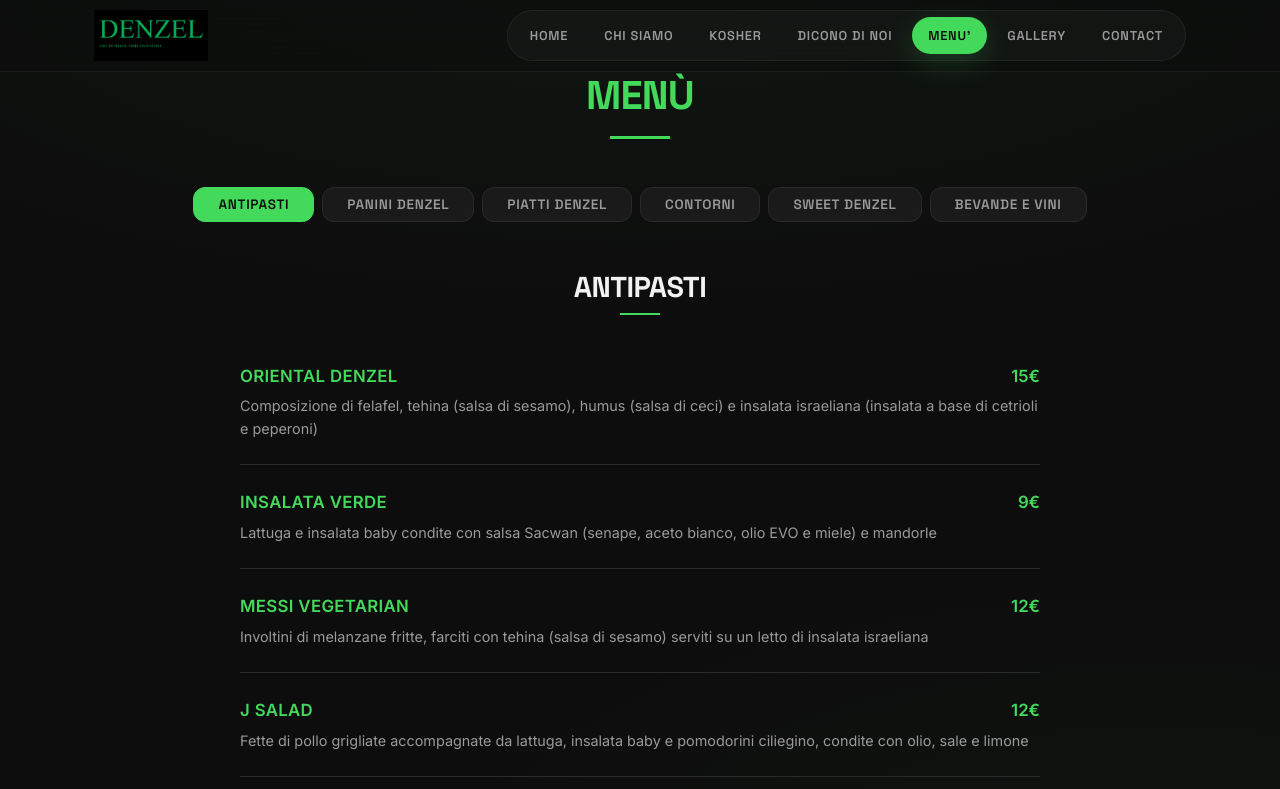
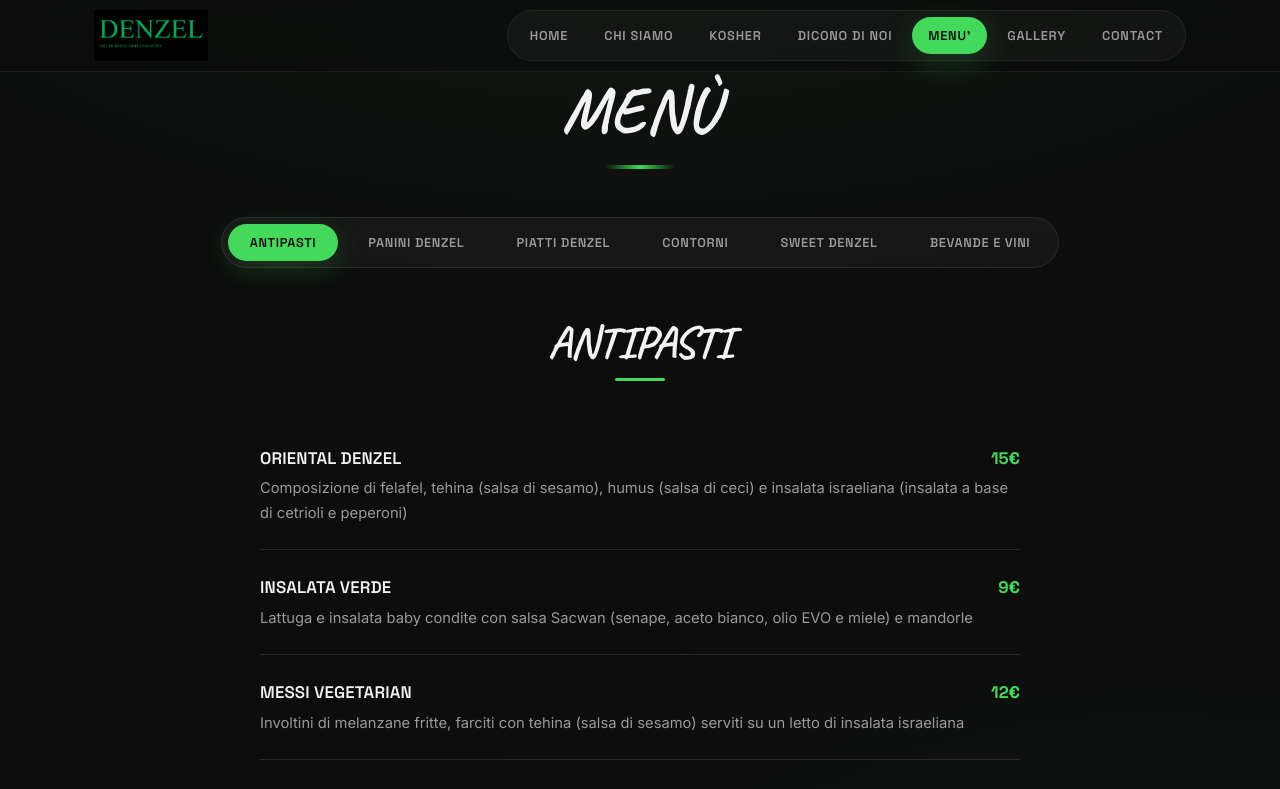
Before and after one commit to murphy-afk/denzel-restaurant, a React (Vite) app in the folder client/: page /menu in a window 1280 px wide. Shown: the top 789 px of the page. Built offline with nearby package versions, Linux system fonts and the light colour scheme; no server answers.

Commit message:
updated page and menu styles with chalk titles

```diff
--- a/client/src/pages/Menu.css
+++ b/client/src/pages/Menu.css
@@ -4,42 +4,53 @@
   justify-content: center;
   gap: var(--space-sm);
   margin-bottom: var(--space-2xl);
+  padding: 6px;
+  background: rgba(255, 255, 255, 0.03);
+  border: 1px solid var(--color-border);
+  border-radius: 999px;
+  width: fit-content;
+  max-width: 100%;
+  margin-left: auto;
+  margin-right: auto;
 }
 
 .menu-tab {
-  padding: var(--space-sm) var(--space-lg);
-  background-color: var(--color-bg-card);
-  border: 1px solid var(--color-border);
-  border-radius: var(--border-radius);
+  padding: 10px 22px;
+  background: transparent;
+  border: none;
+  border-radius: 999px;
   color: var(--color-text-secondary);
-  font-size: 0.85rem;
+  font-family: var(--font-display);
+  font-size: 0.8rem;
   font-weight: 600;
   letter-spacing: 0.05em;
+  text-transform: uppercase;
   transition: all var(--transition-fast);
+  white-space: nowrap;
 }
 
 .menu-tab:hover {
-  border-color: var(--color-accent);
-  color: var(--color-accent);
+  color: var(--color-text);
+  background: rgba(255, 255, 255, 0.05);
 }
 
 .menu-tab.active {
-  background-color: var(--color-accent);
-  border-color: var(--color-accent);
+  background: var(--color-accent);
   color: var(--color-bg);
+  box-shadow: var(--shadow-accent);
 }
 
 .menu-section {
-  max-width: 800px;
+  max-width: 760px;
   margin: 0 auto;
 }
 
 .menu-category-title {
   text-align: center;
-  font-family: var(--font-display);
-  font-size: 1.8rem;
+  font-family: var(--font-chalk);
+  font-size: clamp(2rem, 6vw, 2.8rem);
   color: var(--color-text);
-  margin-bottom: var(--space-xl);
+  margin-bottom: var(--space-2xl);
   position: relative;
   padding-bottom: var(--space-md);
 }
@@ -47,10 +58,11 @@
 .menu-category-title::after {
   content: '';
   display: block;
-  width: 40px;
-  height: 2px;
-  background-color: var(--color-accent);
+  width: 50px;
+  height: 3px;
+  background: var(--color-accent);
   margin: var(--space-sm) auto 0;
+  border-radius: 2px;
 }
 
 .menu-items {
@@ -76,28 +88,32 @@
 }
 
 .menu-item-name {
-  color: var(--color-accent);
-  font-weight: 700;
+  color: var(--color-text);
+  font-family: var(--font-display);
+  font-weight: 600;
   font-size: 1.05rem;
-  letter-spacing: 0.02em;
+  letter-spacing: 0.01em;
+  position: relative;
+  flex-shrink: 0;
 }
 
 .menu-item-price {
   color: var(--color-accent);
+  font-family: var(--font-display);
   font-weight: 700;
   font-size: 1.05rem;
   white-space: nowrap;
 }
 
 .menu-item-price small {
-  color: var(--color-text-secondary);
+  color: var(--color-text-muted);
   font-weight: 400;
   font-size: 0.8rem;
 }
 
 .menu-item-prices {
   display: flex;
-  gap: var(--space-md);
+  gap: var(--space-lg);
 }
 
 .price-option {
@@ -107,25 +123,29 @@
 }
 
 .price-option small {
-  color: var(--color-text-secondary);
-  font-size: 0.75rem;
+  color: var(--color-text-muted);
+  font-size: 0.72rem;
+  text-transform: uppercase;
+  letter-spacing: 0.05em;
 }
 
 .price-option strong {
   color: var(--color-accent);
+  font-family: var(--font-display);
   font-size: 1rem;
 }
 
 .menu-item-weight {
   color: var(--color-text);
+  font-family: var(--font-display);
   font-weight: 700;
-  font-size: 0.9rem;
+  font-size: 0.85rem;
 }
 
 .menu-item-desc {
   color: var(--color-text-secondary);
-  font-size: 0.9rem;
-  line-height: 1.6;
+  font-size: 0.92rem;
+  line-height: 1.65;
   margin-top: var(--space-xs);
   margin-bottom: 0;
 }
@@ -141,13 +161,15 @@
 .menu-item-addon {
   margin-top: var(--space-sm);
   padding: var(--space-sm) var(--space-md);
-  background-color: var(--color-bg-light);
-  border-radius: var(--border-radius);
+  background: var(--color-accent-glow);
+  border: 1px solid rgba(67, 217, 90, 0.2);
+  border-radius: var(--border-radius-sm);
   font-size: 0.9rem;
 }
 
 .menu-item-addon strong {
-  color: var(--color-text);
+  color: var(--color-accent);
+  font-family: var(--font-display);
 }
 
 .addon-price {
@@ -166,8 +188,8 @@
 /* Extras (personalizza) */
 .menu-extras {
   margin-top: var(--space-2xl);
-  padding: var(--space-lg);
-  background-color: var(--color-bg-card);
+  padding: var(--space-xl);
+  background: linear-gradient(135deg, var(--color-bg-card), var(--color-bg-elevated));
   border: 1px solid var(--color-border);
   border-radius: var(--border-radius);
 }
@@ -175,8 +197,8 @@
 .extras-title {
   text-align: center;
   color: var(--color-text);
-  font-family: var(--font-display);
-  font-size: 1.3rem;
+  font-family: var(--font-chalk);
+  font-size: 1.8rem;
   margin-bottom: var(--space-lg);
 }
 
@@ -189,13 +211,16 @@
 .extra-item {
   display: flex;
   justify-content: space-between;
+  align-items: baseline;
   color: var(--color-text-secondary);
-  font-size: 0.9rem;
+  font-size: 0.92rem;
   padding: var(--space-xs) 0;
+  border-bottom: 1px dotted var(--color-border);
 }
 
 .extra-price {
   color: var(--color-accent);
+  font-family: var(--font-display);
   font-weight: 600;
 }
 
@@ -203,7 +228,7 @@
 .menu-drinks {
   display: grid;
   grid-template-columns: repeat(2, 1fr);
-  gap: var(--space-xl);
+  gap: var(--space-xl) var(--space-2xl);
 }
 
 .drink-section {
@@ -212,9 +237,11 @@
 
 .drink-title {
   color: var(--color-accent);
-  font-family: var(--font-body);
-  font-size: 1rem;
+  font-family: var(--font-display);
+  font-size: 0.9rem;
   font-weight: 700;
+  letter-spacing: 0.08em;
+  text-transform: uppercase;
   margin-bottom: var(--space-sm);
 }
 
@@ -226,15 +253,18 @@
 .drink-items {
   display: flex;
   flex-direction: column;
-  gap: var(--space-xs);
+  gap: var(--space-sm);
 }
 
 .drink-item {
   display: flex;
   justify-content: space-between;
   align-items: baseline;
-  font-size: 0.9rem;
+  gap: var(--space-md);
+  font-size: 0.92rem;
   color: var(--color-text-secondary);
+  border-bottom: 1px dotted var(--color-border);
+  padding-bottom: var(--space-xs);
 }
 
 .drink-name em {
@@ -244,18 +274,22 @@
 
 .drink-price {
   color: var(--color-text);
+  font-family: var(--font-display);
   font-weight: 600;
+  white-space: nowrap;
 }
 
 .coperto {
   grid-column: 1 / -1;
   text-align: center;
-  padding: var(--space-md);
+  padding: var(--space-lg);
   border-top: 1px solid var(--color-border);
+  margin-top: var(--space-md);
 }
 
 .coperto strong {
   color: var(--color-accent);
+  font-family: var(--font-display);
 }
 
 .coperto p {
@@ -266,29 +300,36 @@
 
 .coperto span {
   color: var(--color-text);
+  font-family: var(--font-display);
   font-weight: 700;
+  font-size: 1.1rem;
 }
 
 .allergeni {
   grid-column: 1 / -1;
-  color: #e55;
+  color: #ff6b6b;
   font-size: 0.85rem;
   font-weight: 600;
   text-align: center;
+  padding: var(--space-md);
+  background: rgba(255, 107, 107, 0.08);
+  border-radius: var(--border-radius-sm);
 }
 
 @media (max-width: 768px) {
   .menu-tabs {
+    border-radius: var(--border-radius);
     gap: var(--space-xs);
   }
 
   .menu-tab {
-    padding: var(--space-xs) var(--space-md);
-    font-size: 0.8rem;
+    padding: 8px 14px;
+    font-size: 0.72rem;
   }
 
   .menu-item-header {
     flex-direction: column;
+    align-items: flex-start;
     gap: var(--space-xs);
   }
 
--- a/client/src/pages/Page.css
+++ b/client/src/pages/Page.css
@@ -1,39 +1,44 @@
 .page {
-  padding: var(--space-2xl) var(--space-lg);
+  padding: var(--space-2xl) var(--space-lg) var(--space-3xl);
 }
 
 .page-title {
   text-align: center;
-  color: var(--color-accent);
-  font-family: var(--font-display);
-  font-size: 2.5rem;
+  font-family: var(--font-chalk);
+  font-size: clamp(2.5rem, 8vw, 4rem);
+  font-weight: 700;
+  color: var(--color-text);
   margin-bottom: var(--space-2xl);
   position: relative;
+  letter-spacing: 0.02em;
 }
 
 .page-title::after {
   content: '';
   display: block;
-  width: 60px;
-  height: 3px;
-  background-color: var(--color-accent);
+  width: 70px;
+  height: 4px;
+  background: linear-gradient(90deg, transparent, var(--color-accent), transparent);
   margin: var(--space-md) auto 0;
+  border-radius: 2px;
 }
 
 .page-content {
-  max-width: 800px;
+  max-width: 780px;
   margin: 0 auto;
 }
 
 .page-content p {
   font-size: 1.05rem;
-  line-height: 1.8;
+  line-height: 1.85;
   margin-bottom: var(--space-lg);
+  color: var(--color-text-secondary);
 }
 
 .page-content .highlight {
   color: var(--color-accent);
-  font-size: 1.3rem;
+  font-family: var(--font-display);
+  font-size: clamp(1.2rem, 3vw, 1.5rem);
   font-weight: 600;
   text-align: center;
   margin: var(--space-xl) 0;
@@ -43,6 +48,7 @@
   margin: var(--space-xl) 0;
   border-radius: var(--border-radius);
   overflow: hidden;
+  box-shadow: var(--shadow-md);
 }
 
 .page-image img {
@@ -53,27 +59,36 @@
 /* FAQ styles */
 .faq-list {
   margin-top: var(--space-xl);
+  display: flex;
+  flex-direction: column;
+  gap: var(--space-md);
 }
 
 .faq-item {
   background-color: var(--color-bg-card);
   border: 1px solid var(--color-border);
   border-radius: var(--border-radius);
-  margin-bottom: var(--space-md);
   overflow: hidden;
+  transition: border-color var(--transition-fast);
+}
+
+.faq-item:hover {
+  border-color: var(--color-border-hover);
 }
 
 .faq-question {
   width: 100%;
-  padding: var(--space-md) var(--space-lg);
+  padding: var(--space-lg);
   background: transparent;
   color: var(--color-text);
+  font-family: var(--font-display);
   font-size: 1rem;
   font-weight: 600;
   text-align: left;
   display: flex;
   justify-content: space-between;
   align-items: center;
+  gap: var(--space-md);
   cursor: pointer;
   transition: color var(--transition-fast);
 }
@@ -84,7 +99,16 @@
 
 .faq-icon {
   color: var(--color-accent);
-  font-size: 1.2rem;
+  font-size: 1.4rem;
+  font-weight: 400;
+  flex-shrink: 0;
+  width: 28px;
+  height: 28px;
+  display: flex;
+  align-items: center;
+  justify-content: center;
+  background: var(--color-accent-glow);
+  border-radius: 50%;
   transition: transform var(--transition-normal);
 }
 
@@ -93,24 +117,27 @@
 }
 
 .faq-answer {
-  padding: 0 var(--space-lg) var(--space-md);
+  padding: 0 var(--space-lg) var(--space-lg);
   color: var(--color-text-secondary);
   font-size: 0.95rem;
-  line-height: 1.7;
+  line-height: 1.75;
 }
 
 /* Quote style */
 .page-quote {
   border-left: 3px solid var(--color-accent);
-  padding: var(--space-md) var(--space-lg);
+  padding: var(--space-lg) var(--space-xl);
   margin: var(--space-xl) 0;
-  background-color: var(--color-bg-card);
-  font-style: italic;
-  color: var(--color-text-secondary);
+  background: linear-gradient(90deg, var(--color-accent-glow), transparent);
+  border-radius: 0 var(--border-radius-sm) var(--border-radius-sm) 0;
+  font-family: var(--font-chalk);
+  font-size: 1.4rem;
+  color: var(--color-text);
+  font-style: normal;
 }
 
 @media (max-width: 768px) {
-  .page-title {
-    font-size: 2rem;
+  .page {
+    padding: var(--space-xl) var(--space-md) var(--space-2xl);
   }
 }
```
